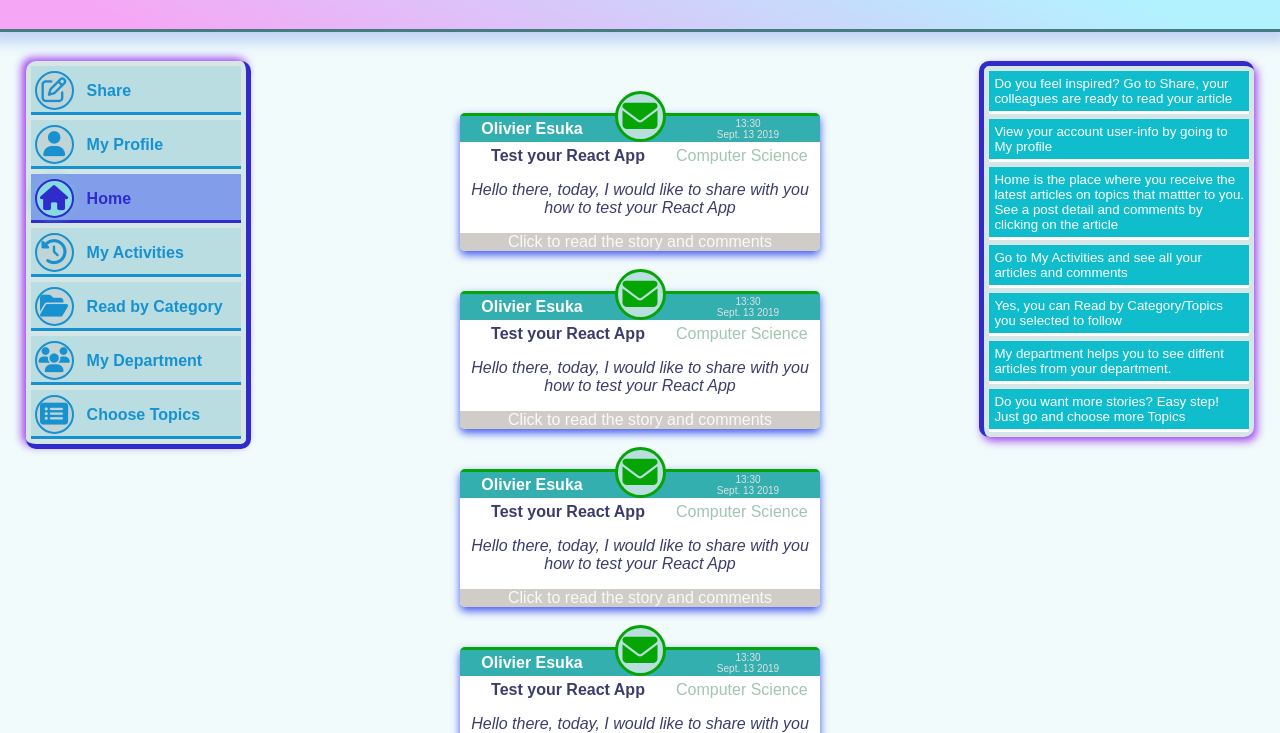
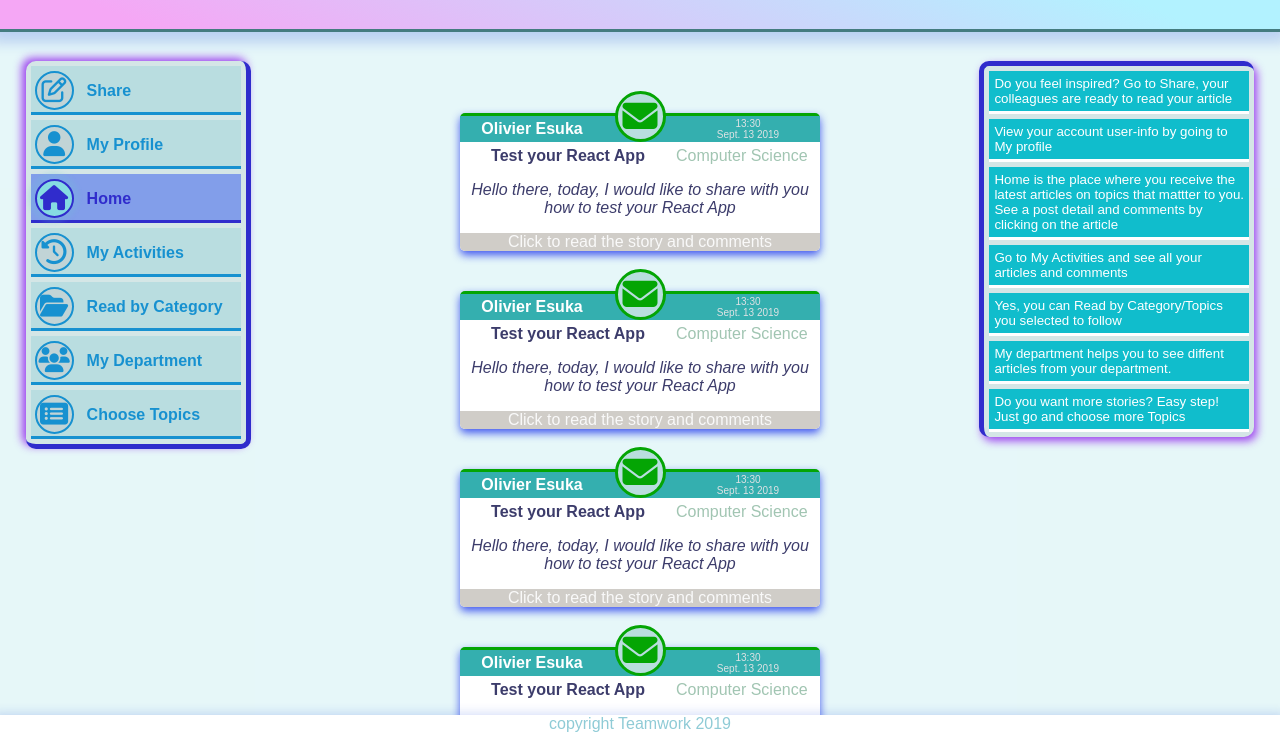
Before and after one commit to joelatiam/Teamwork, a plain HTML site: page UI/html/home.html in a window 1280 px wide. Shown: the part 67-800 px from the top of the page. Drawn offline with Linux system fonts and the light colour scheme.

```diff
--- a/UI/css/style.css
+++ b/UI/css/style.css
@@ -601,7 +601,7 @@
 .app-footer {
     margin: 0;
     position: sticky;
-    top: 95%;
+    bottom: 0;
     width: 100%;
     height: 5%;
     color: #8fcbd6;
@@ -973,7 +973,7 @@
 	display:none;
 }
 .app-section {
-    background-color: #c1ebef38;
+    /* background-color: #c1ebef38; */
     display: grid;
     margin-top: 5%;
     grid-template-columns: 25% 75%;
@@ -982,6 +982,7 @@
 
 body.app-body {
     height: unset;
+    background-color: #c1ebef38;
 }
 
 /* Large devices (laptops/desktops, 992px and up) */
```
